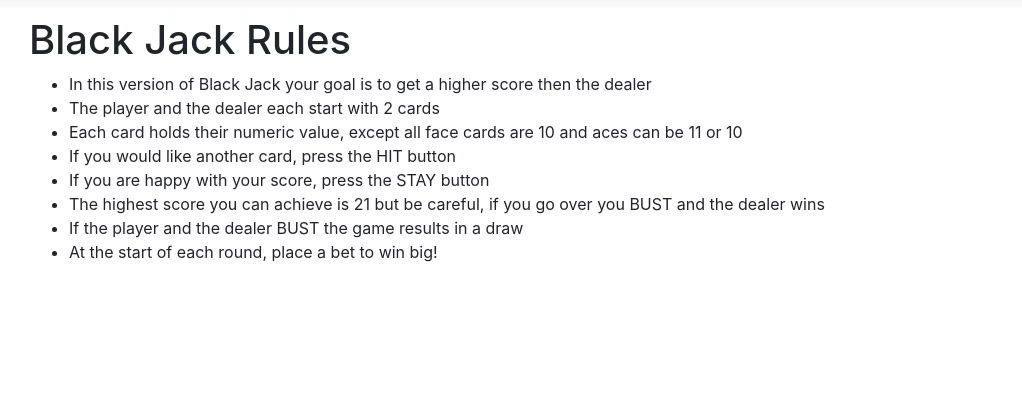
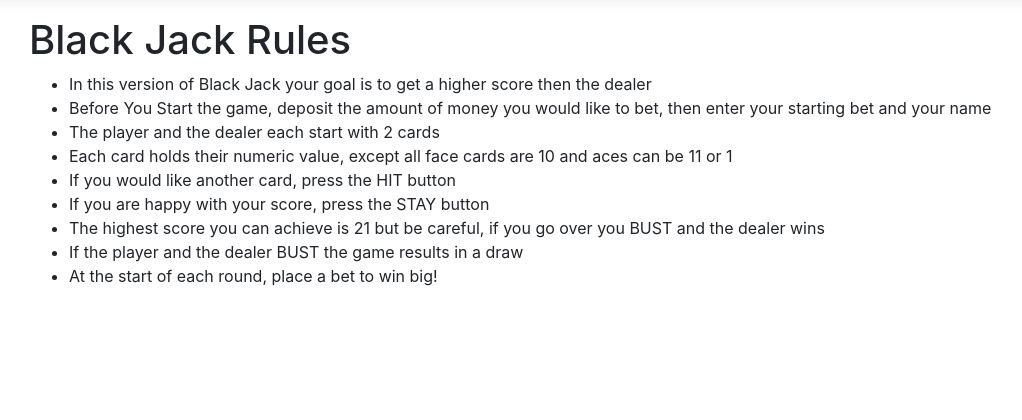
Before and after one commit to AlexIvimey/BlackJack, an ASP.NET Core app: page /Home/Rules in a window 1280 px wide. Shown: the part 57-477 px from the top of the page, without its empty margins (56-1078 px from the left). Run offline with ASP.NET Core 8, Linux system fonts and the light colour scheme.

Commit message:
Updating rules

```diff
--- a/BlackJackMvc/Views/Home/Rules.cshtml
+++ b/BlackJackMvc/Views/Home/Rules.cshtml
@@ -6,8 +6,9 @@
 <div class="rules">
     <ul class="rules-list">
         <li>In this version of Black Jack your goal is to get a higher score then the dealer</li>
+        <li>Before You Start the game, deposit the amount of money you would like to bet, then enter your starting bet and your name</li>
         <li>The player and the dealer each start with 2 cards</li>
-        <li>Each card holds their numeric value, except all face cards are 10 and aces can be 11 or 10</li>
+        <li>Each card holds their numeric value, except all face cards are 10 and aces can be 11 or 1</li>
         <li>If you would like another card, press the HIT button</li>
         <li>If you are happy with your score, press the STAY button</li>
         <li>The highest score you can achieve is 21 but be careful, if you go over you BUST and the dealer wins</li>
```
